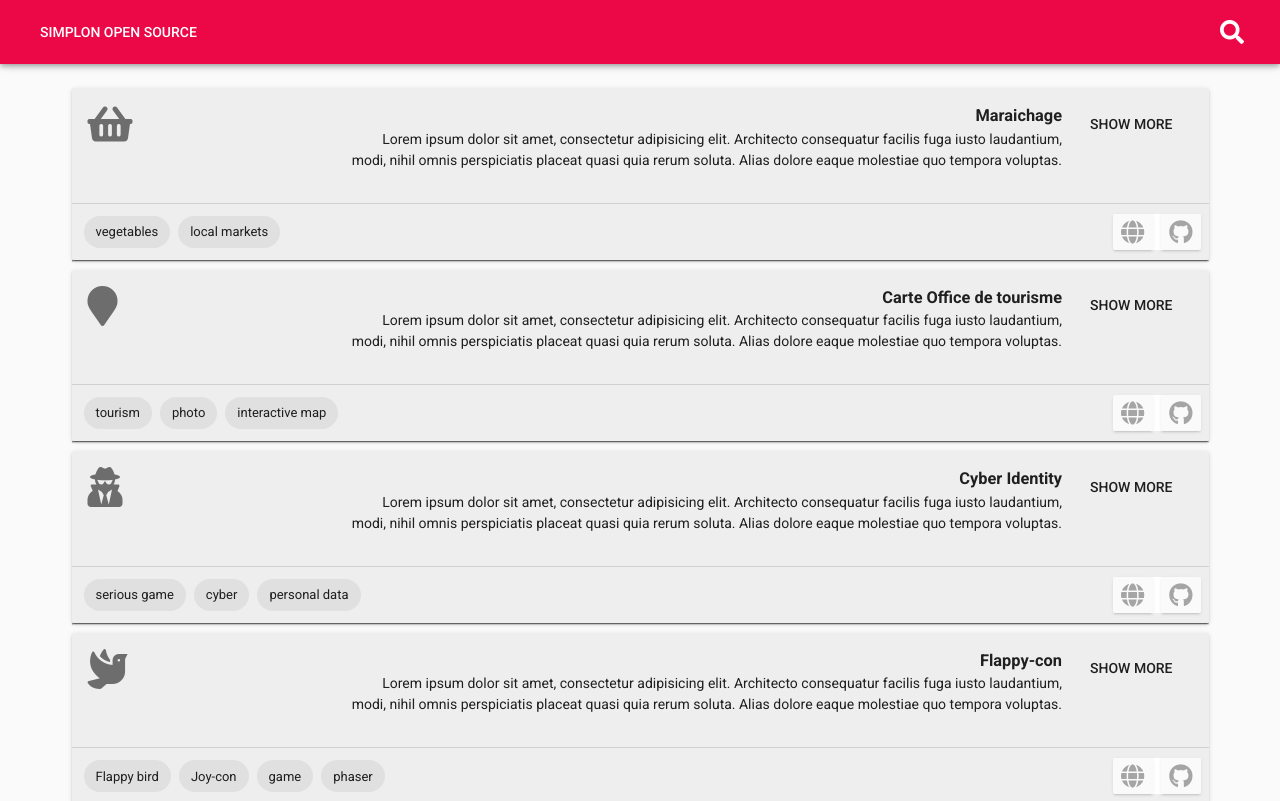
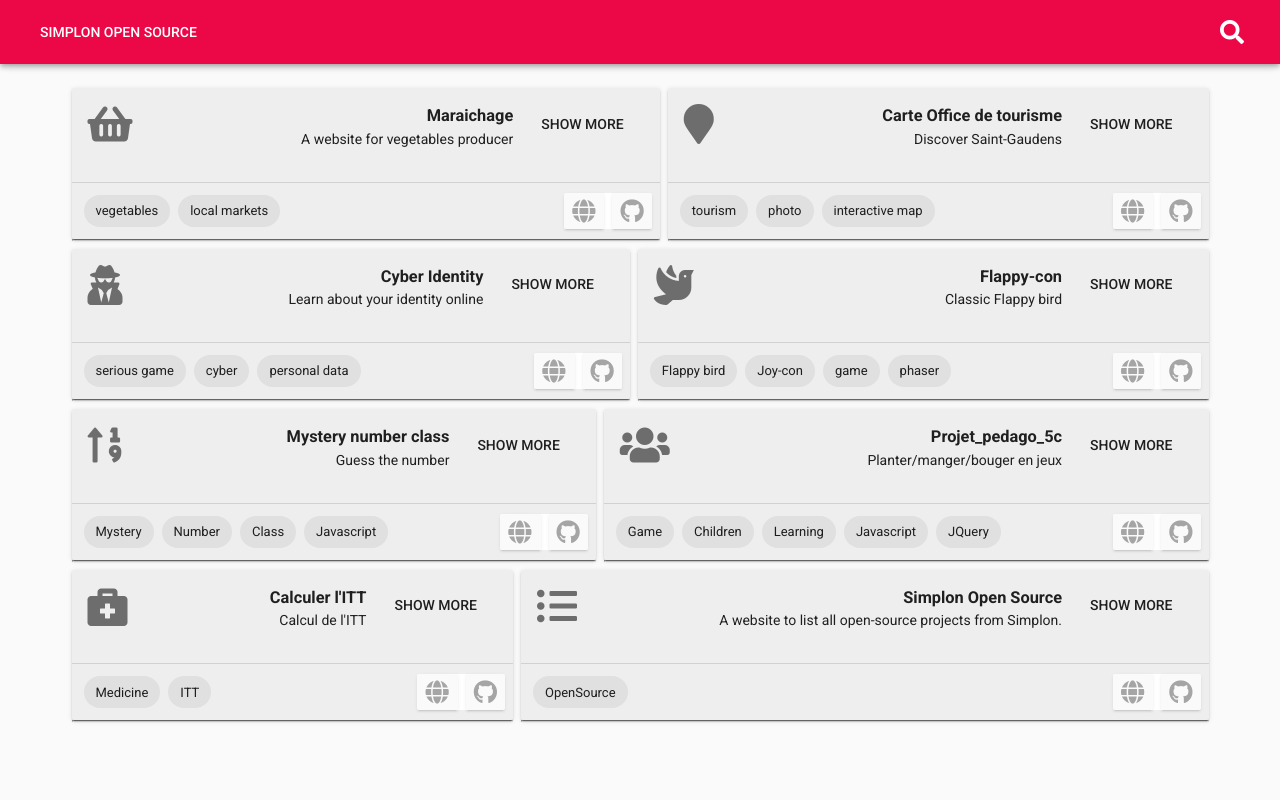
Before and after one commit to ldevernay/sos-vue, a Vue app: page /#/ in a window 1280 px wide. Shown: the top 801 px of the page. Built offline with nearby package versions, Linux system fonts and the light colour scheme.

Commit message:
Added sos project and description

```diff
--- a/src/components/ProjectList.vue
+++ b/src/components/ProjectList.vue
@@ -10,7 +10,7 @@
               </v-flex>
               <v-flex xs11 class="text-xs-right">
                 <h3>{{ project.name }}</h3>
-                <p>Lorem ipsum dolor sit amet, consectetur adipisicing elit. Architecto consequatur facilis fuga iusto laudantium, modi, nihil omnis perspiciatis placeat quasi quia rerum soluta. Alias dolore eaque molestiae quo tempora voluptas.</p>
+                <p>{{ project.description }}</p>
               </v-flex>
               <v-btn flat @click="linkToProject(project.id)">Show more</v-btn>
             </v-layout>
--- a/src/projects.json
+++ b/src/projects.json
@@ -2,6 +2,7 @@
   {
     "id": "maraichage",
     "name": "Maraichage",
+    "description": "A website for vegetables producer",
     "link": "JGuiraud/projet_siteMaraichage",
     "icon": "fa-shopping-basket",
     "tags": ["vegetables", "local markets"],
@@ -10,6 +11,7 @@
   {
     "id": "carte-ot",
     "name": "Carte Office de tourisme",
+    "description": "Discover Saint-Gaudens",
     "link": "ddiez31/Office-Tourisme",
     "icon": "fa-map-marker",
     "tags": ["tourism", "photo", "interactive map"],
@@ -18,6 +20,7 @@
   {
     "id": "ci",
     "name": "Cyber Identity",
+    "description": "Learn about your identity online",
     "link": "Poltergeistz/cyber-identity",
     "icon": "fa-user-secret",
     "tags": ["serious game", "cyber", "personal data"],
@@ -25,7 +28,9 @@
   },
   {
     "id": "fpc",
-    "name": "Flappy-con",   "link": "Groutch/Flappy-con",
+    "name": "Flappy-con",
+    "description": "Classic Flappy bird",
+    "link": "Groutch/Flappy-con",
     "icon": "fa-dove",
     "tags": ["Flappy bird", "Joy-con", "game", "phaser"],
     "demo": "https://groutch.github.io/Flappy-con/"
@@ -33,6 +38,7 @@
   {
     "id": "nbr",
     "name": "Mystery number class",
+    "description": "Guess the number",
     "link": "Alencruser/Numberclass",
     "icon": "fa-sort-numeric-up",
     "tags": ["Mystery","Number","Class","Javascript"],
@@ -41,6 +47,7 @@
   {
     "id": "ppg",
     "name": "Projet_pedago_5c",
+    "description": "Planter/manger/bouger en jeux",
     "link": "marion1998/projet_pedago_5c",
     "icon": "fa-users",
     "tags": ["Game", "Children", "Learning", "Javascript", "JQuery "],
@@ -49,9 +56,19 @@
   {
     "id": "itt",
     "name": "Calculer l'ITT",
+    "description": "Calcul de l'ITT",
     "link": "SDarmandieu/ITTpwa",
     "icon": "fa-briefcase-medical",
     "tags": ["Medicine","ITT"],
     "demo": "https://ittpwa.herokuapp.com/"
+  },
+  {
+    "id": "sos",
+    "name": "Simplon Open Source",
+    "description": "A website to list all open-source projects from Simplon.",
+    "link": "ldevernay/sos-vue",
+    "icon": "fas fa-list-ul",
+    "tags": ["OpenSource"],
+    "demo": "https://simplonopensource.surge.sh"
   }
 ]
```
